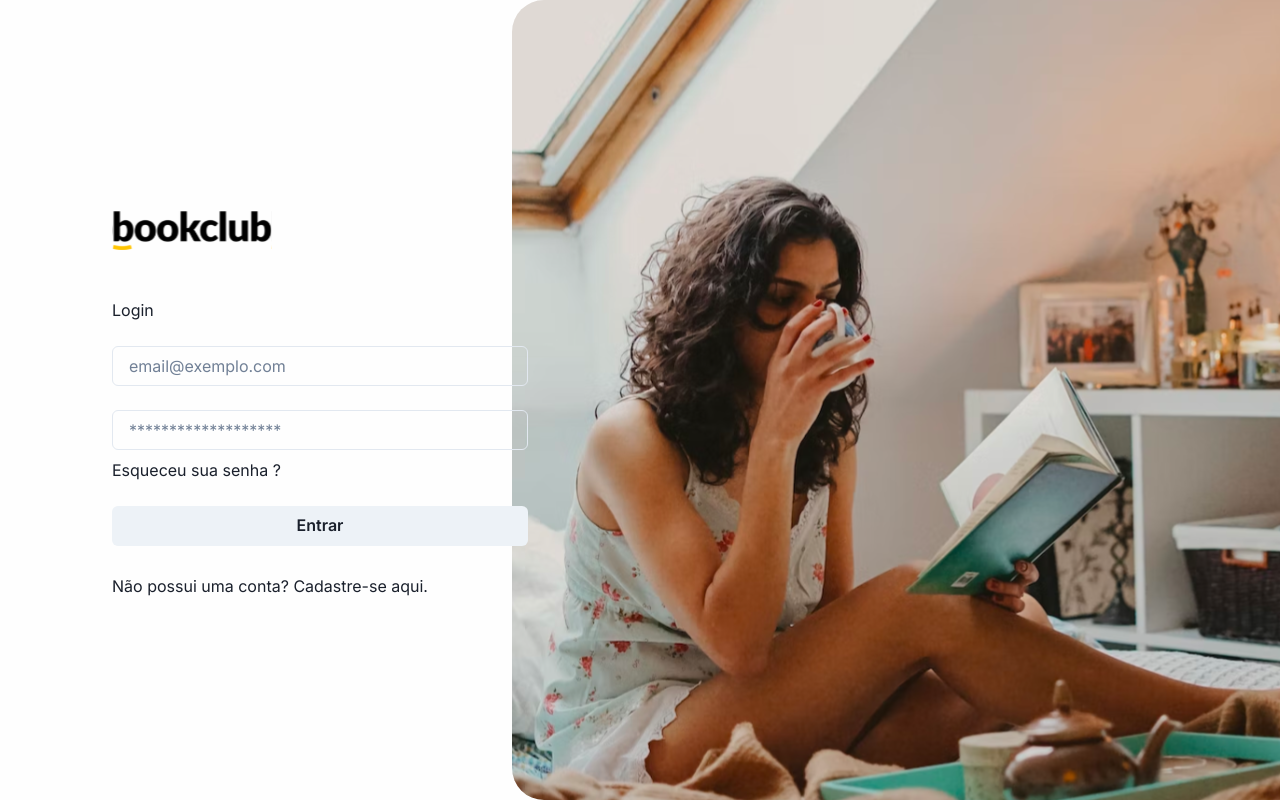
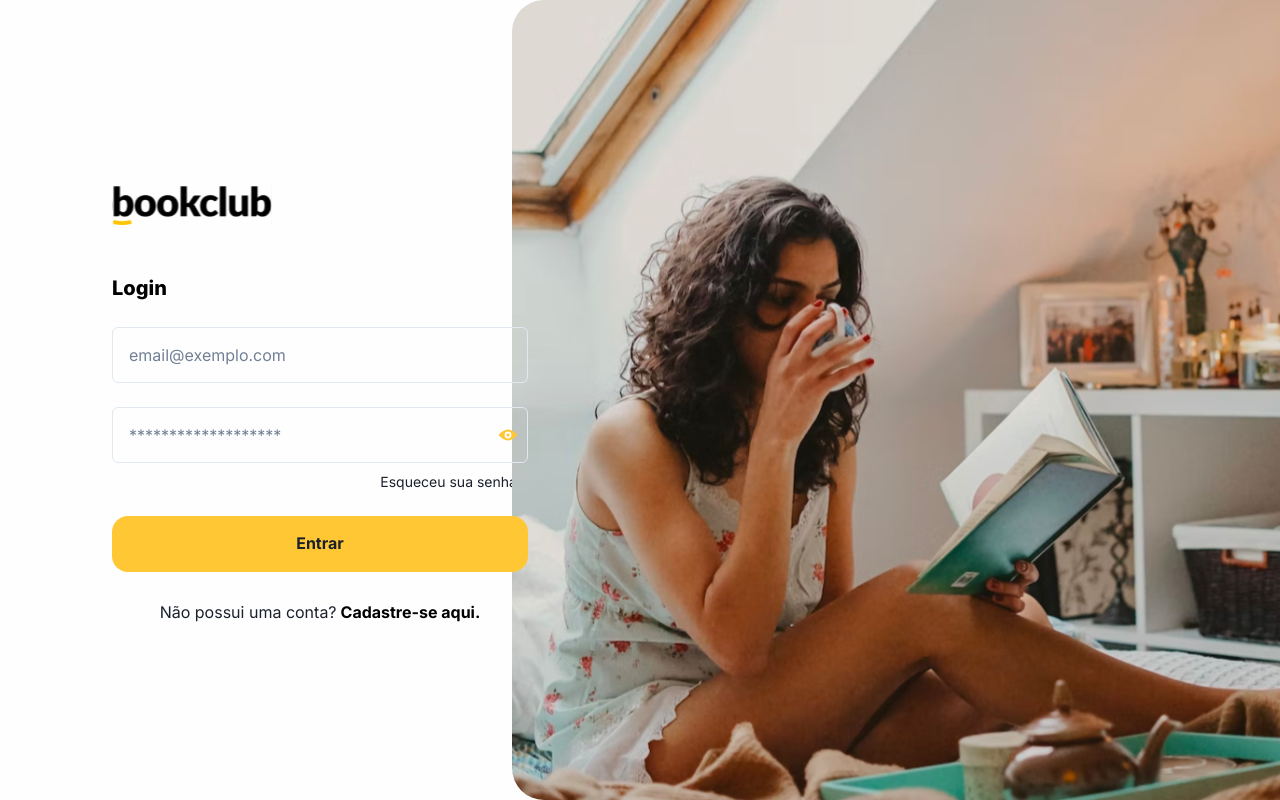
Before and after one commit to Arndt-Samuel/bookclub-frontend, a React (Create React App) app: page / in a window 1280 px wide. Built offline with nearby package versions, Linux system fonts and the light colour scheme.

Commit message:
feat: finish login screen UI

```diff
--- a/package.json
+++ b/package.json
@@ -3,6 +3,7 @@
   "version": "0.1.0",
   "private": true,
   "dependencies": {
+    "@chakra-ui/icons": "^2.1.1",
     "@chakra-ui/react": "^2.8.2",
     "@emotion/react": "^11.11.1",
     "@emotion/styled": "^11.11.0",
--- /dev/null
+++ b/src/components/atoms/Button.js
@@ -0,0 +1,9 @@
+import { Button as ChakraButton } from '@chakra-ui/react'
+
+export const Button = ({ children, ...props }) => (
+    <ChakraButton fontWeight='bold' fontSize='16px' borderRadius='16px' h='56px' _hover={{
+      bg: 'brand.primary'
+    }} bg='brand.primary' {...props}>
+        {children}
+    </ChakraButton>
+)
--- /dev/null
+++ b/src/components/atoms/Link.js
@@ -0,0 +1,20 @@
+import { Link as ChakraLink, Flex } from '@chakra-ui/react'
+
+export const Link = ({ children, props }) => (
+    <ChakraLink fontSize='14px' color='brand.darkGrey' {...props}>
+        {children}
+    </ChakraLink>
+)
+
+Link.Action = ({ text, actionText, ...props }) => (
+    <Flex w='100%' alignItems='center' justifyContent='center'>
+        <ChakraLink mr='4px' fontSize='16px' color='brand.darkGrey' {...props}>
+            {text}
+        </ChakraLink>
+        <ChakraLink fontWeight='bold' fontSize='16px' color='brand.black' {...props}>
+            {actionText}
+        </ChakraLink>
+    </Flex>
+)
+
+Link.Action.displayName = 'LinkAction'
--- /dev/null
+++ b/src/components/atoms/Text.js
@@ -0,0 +1,18 @@
+import { Text as ChakraText } from '@chakra-ui/react'
+
+export const Text = ({ children, ...props }) => (
+        <ChakraText {...props}>{children}</ChakraText>
+)
+
+Text.ScreenTitle = ({ children, ...props }) => (
+    <ChakraText
+        color='brand.black'
+        fontWeight='extrabold'
+        fontSize='20px'
+        {...props}
+    >
+        {children}
+    </ChakraText>
+)
+
+Text.ScreenTitle.displayName = 'ScreenTitle'
--- /dev/null
+++ b/src/components/atoms/index.js
@@ -0,0 +1,3 @@
+export * from './Text'
+export * from './Link'
+export * from './Button'
--- /dev/null
+++ b/src/components/index.js
@@ -0,0 +1,2 @@
+export * from './atoms'
+export * from './molecules'
--- /dev/null
+++ b/src/components/molecules/Input.js
@@ -0,0 +1,30 @@
+import { useState } from 'react'
+import { Input as ChakraInput, InputGroup, InputRightElement, Button } from '@chakra-ui/react'
+import { ViewIcon, ViewOffIcon } from '@chakra-ui/icons'
+
+export const Input = (props) => (
+    <ChakraInput h='56px' fontSize='16px' focusBorderColor='brand.primary' {...props}/>
+)
+
+Input.Password = (props) => {
+  const [show, setShow] = useState(false)
+  const handleClick = () => setShow(!show)
+
+  return (
+        <InputGroup display='flex' alignItems='center' justifyContent='center' fontSize='16px'h='56px' size='md' {...props}>
+        <Input
+          focusBorderColor='brand.primary'
+          pr='4.5rem'
+          type={show ? 'text' : 'password'}
+          placeholder='*******************'
+        />
+        <InputRightElement h='100%'>
+          <Button bg='transparent' _hover={{ bg: 'transparent' }} size='sm' onClick={handleClick} h='100%' display='flex' alignItems='center' justifyContent='center'>
+            {show ? <ViewOffIcon boxSize='18px' color='brand.primary'/> : <ViewIcon boxSize='18px'color='brand.primary'/>}
+          </Button>
+        </InputRightElement>
+      </InputGroup>
+  )
+}
+
+Input.Password.displayName = 'InputPassword'
--- /dev/null
+++ b/src/components/molecules/index.js
@@ -0,0 +1 @@
+export * from './Input'
--- a/src/modules/unauthenticated/screens/Login/index.js
+++ b/src/modules/unauthenticated/screens/Login/index.js
@@ -1,4 +1,5 @@
-import { Flex, Image, Text, Input, Link, Button } from '@chakra-ui/react'
+import { Flex, Image } from '@chakra-ui/react'
+import { Text, Input, Link, Button } from 'components'
 
 export const LoginScreen = () => {
   return (
@@ -11,14 +12,15 @@
                 w='40%'
                 h='100%'>
                     <Flex flexDir='column' w='416px' >
-                        <Image src='/img/logo.svg' alt='BookClub Logo'w='160px' h='48px'
-                        />
-                        <Text mt='48px'>Login</Text>
+                        <Image src='/img/logo.svg' alt='BookClub Logo'w='160px' h='48px'/>
+                        <Text.ScreenTitle mt='48px'>Login</Text.ScreenTitle>
                         <Input mt='24px' placeholder='email@exemplo.com'/>
-                        <Input mt='24px' placeholder='*******************'/>
-                        <Link mt='8px'>Esqueceu sua senha ?</Link>
+                        <Input.Password mt='24px' placeholder='*******************'/>
+                        <Flex mt='8px' w='100%' alignItems='flex-end' justifyContent='flex-end'>
+                        <Link>Esqueceu sua senha ?</Link>
+                        </Flex>
                         <Button mt='24px'>Entrar</Button>
-                        <Link mt='28px'>Não possui uma conta? Cadastre-se aqui.</Link>
+                        <Link.Action mt='28px' text='Não possui uma conta?' actionText='Cadastre-se aqui.'></Link.Action>
                     </Flex>
             </Flex>
             <Flex
```
Also changed, not shown: 1 other file (tests, documents, lock files or other folders).
